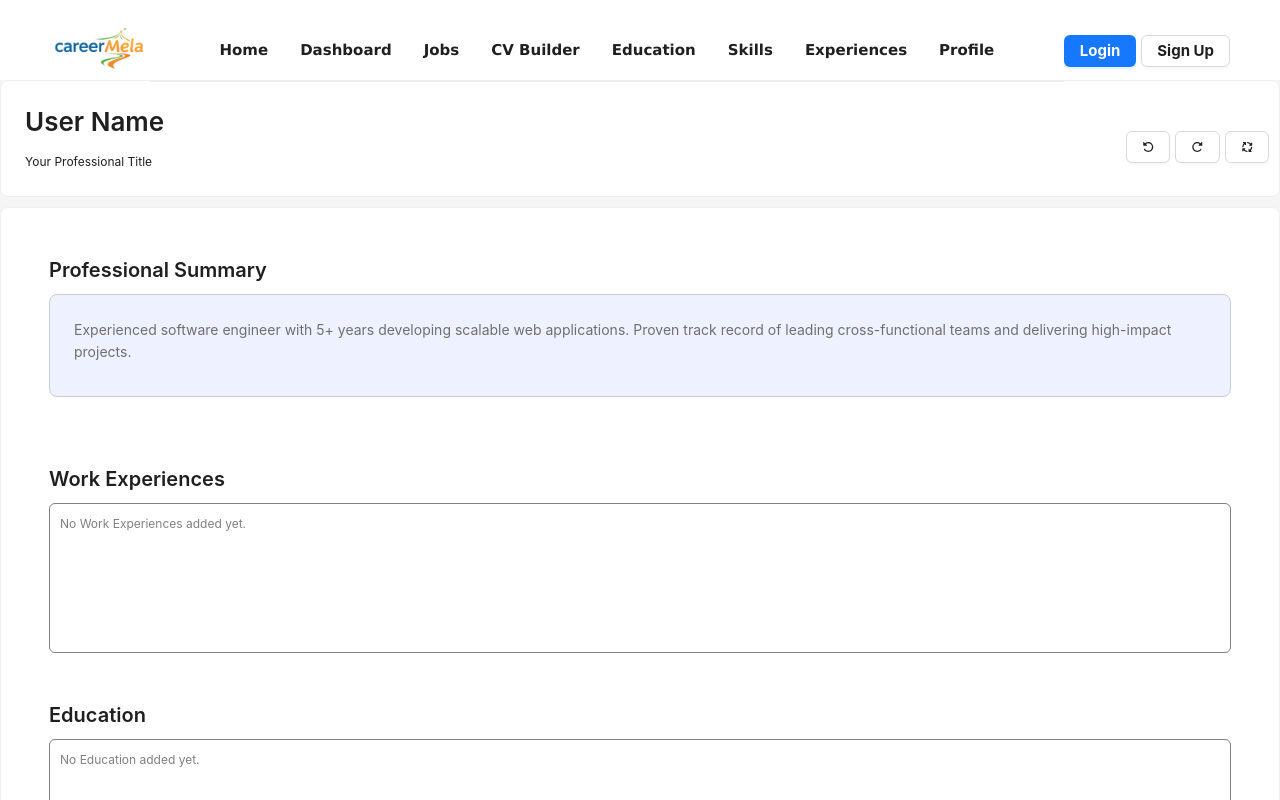
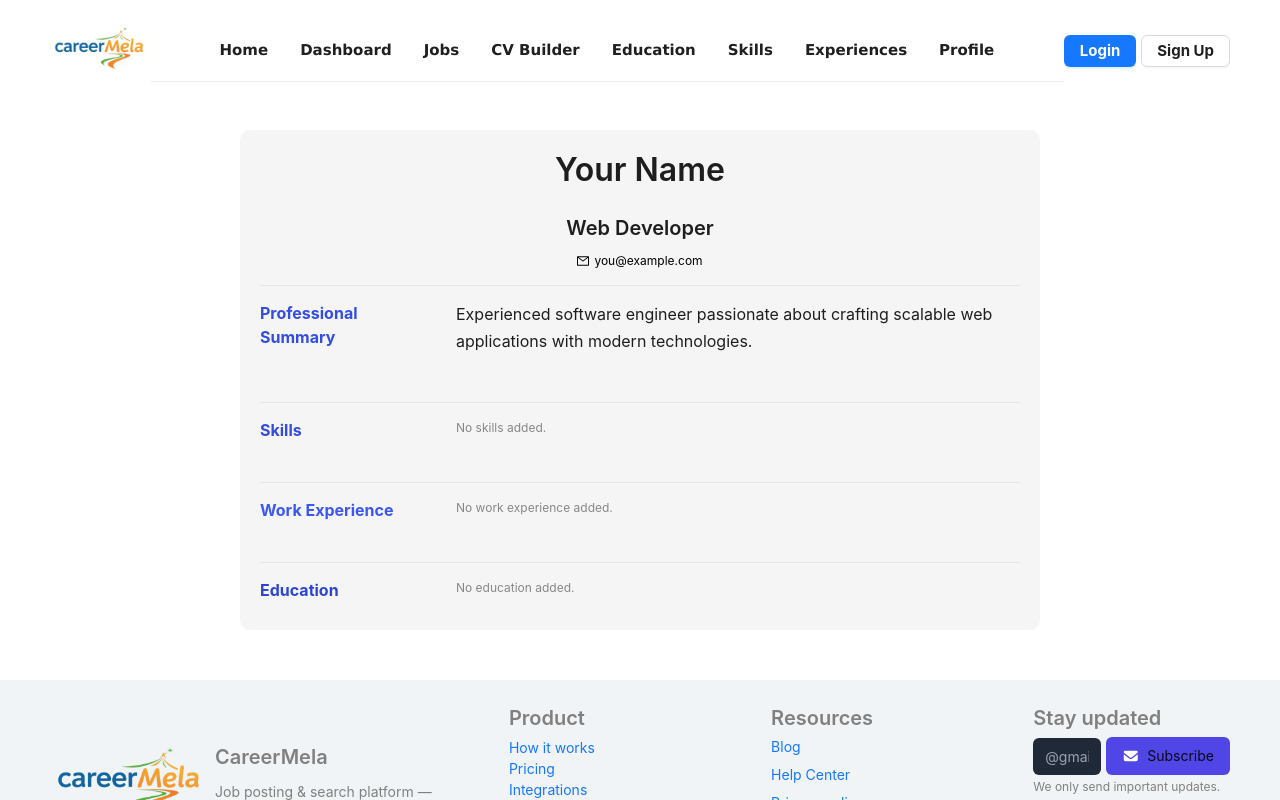
Before and after one commit to i-am-sumi/cv-builder, a Next.js app: page /preview in a window 1280 px wide. Shown: the top 800 px of the page. Built offline with nearby package versions, Linux system fonts and the light colour scheme.

Commit message:
update code

```diff
--- a/app/preview/page.js
+++ b/app/preview/page.js
@@ -1,13 +1,7 @@
 "use client";
 
-import { ButtonDiv, CVbuilderCard } from "@/modules/cv/CVBuilder.stc";
-import {
-  faArrowsSpin,
-  faRotateLeft,
-  faRotateRight,
-} from "@fortawesome/free-solid-svg-icons";
-import { FontAwesomeIcon } from "@fortawesome/react-fontawesome";
-import { Button, Card, Layout, Tag, Typography } from "antd";
+import { MailOutlined } from "@ant-design/icons";
+import { Col, Divider, Layout, Row, Tag, Typography } from "antd";
 import { useEffect, useState } from "react";
 
 const { Title, Text, Paragraph } = Typography;
@@ -34,116 +28,144 @@ export default function PreviewPage() {
       summary:
         storeSummary ||
         parsedResume.summary ||
-        "Experienced software engineer with 5+ years developing scalable web applications. Proven track record of leading cross-functional teams and delivering high-impact projects.",
+        "Experienced software engineer passionate about crafting scalable web applications with modern technologies.",
       experiences: parsedResume.experiences || [],
       education: parsedResume.education || [],
       skills: parsedResume.skills || [],
     });
   }, []);
 
-  const renderSection = (title, items) => (
-    <CVbuilderCard style={{ border: "none" }}>
-      <Title level={3}>{title}</Title>
-      <div
-        style={{
-          minHeight: "150px",
-          border: "1px solid gray",
-          padding: "10px",
-          borderRadius: "6px",
-        }}
-      >
-        {items.length === 0 && (
-          <Paragraph style={{ color: "gray" }}>No {title} added yet.</Paragraph>
-        )}
-
-        {items.map((item, i) => (
-          <Card
-            key={i}
-            style={{
-              marginBottom: "10px",
-              background: "#fefefe",
-              border: "1px solid #d9d9d9",
-            }}
-          >
-            <Title level={5}>{item.jobTitle || item.degree || item.name}</Title>
-            <Text>{item.company || item.institution || item.category}</Text>
-            {item.description && (
-              <Paragraph style={{ fontSize: "12px", color: "gray" }}>
-                {item.description}
-              </Paragraph>
-            )}
-            {item.technologies && (
-              <div style={{ marginTop: "5px" }}>
-                {item.technologies.map((tech, idx) => (
-                  <Tag key={idx} color="blue">
-                    {tech}
-                  </Tag>
-                ))}
-              </div>
-            )}
-          </Card>
-        ))}
-      </div>
-    </CVbuilderCard>
-  );
-
   const { user, summary, experiences, education, skills } = resumeData;
 
   return (
-    <Layout>
-      <Card style={{ position: "relative" }}>
-        <Title level={2}>
-          {user ? `${user.firstName} ${user.lastName}` : "User Name"}
-        </Title>
-        <Text>
-          {user ? "Senior Software Engineer" : "Your Professional Title"}
-        </Text>
+    <Layout
+      style={{
+        padding: "20px",
+        margin: "50px auto",
+        maxWidth: "800px",
+        borderRadius: "10px",
+      }}
+    >
+      <div>
+        <div style={{ textAlign: "center" }}>
+          <Title>
+            {user ? `${user.firstName} ${user.lastName}` : "Your Name"}
+          </Title>
+          <Title level={3}>{experiences[0]?.jobTitle || "Web Developer"}</Title>
 
-        <ButtonDiv>
-          <Button>
-            <FontAwesomeIcon icon={faRotateLeft} style={{ fontSize: "10px" }} />
-          </Button>
-          <Button>
-            <FontAwesomeIcon
-              icon={faRotateRight}
-              style={{ fontSize: "10px" }}
-            />
-          </Button>
-          <Button>
-            <FontAwesomeIcon icon={faArrowsSpin} style={{ fontSize: "10px" }} />
-          </Button>
-        </ButtonDiv>
-      </Card>
+          <div
+            style={{ display: "flex", gap: "5px", justifyContent: "center" }}
+          >
+            <span>
+              <MailOutlined style={{ marginRight: "5px" }} />
+              {user?.email || "you@example.com"}
+            </span>
+          </div>
+        </div>
 
-      <Card style={{ marginTop: "10px" }}>
-        <CVbuilderCard style={{ border: "none", position: "relative" }}>
-          <Title level={3}>Professional Summary</Title>
-          <Card
-            style={{
-              marginBottom: "20px",
-              background: "#eef1ff",
-              border: "1px solid #c9ccd1",
-            }}
-          >
-            <Paragraph
-              style={{
-                color: "#6f6f70",
-                marginBottom: "8px",
-                fontSize: "14px",
-                lineHeight: "1.6",
-              }}
-            >
-              {summary}
-            </Paragraph>
-          </Card>
-        </CVbuilderCard>
+        <Divider style={{ marginTop: "15px", marginBottom: "15px" }} />
 
-        {renderSection("Work Experiences", experiences)}
+        <div className="space-y-8">
+          <Row gutter={[24, 16]} align="top">
+            <Col xs={24} md={6}>
+              <Title
+                level={4}
+                style={{ fontWeight: "bold", color: "#334de4ff" }}
+              >
+                Professional Summary
+              </Title>
+            </Col>
+            <Col xs={24} md={18}>
+              <Paragraph style={{ fontSize: "16px" }}>{summary}</Paragraph>
+            </Col>
+          </Row>
 
-        {renderSection("Education", education)}
+          <Divider style={{ marginTop: "15px", marginBottom: "15px" }} />
 
-        {renderSection("Skills", skills)}
-      </Card>
+          <Row gutter={[24, 16]} align="top">
+            <Col xs={24} md={6}>
+              <Title
+                level={4}
+                style={{ fontWeight: "bold", color: "#324ce0ff" }}
+              >
+                Skills
+              </Title>
+            </Col>
+            <Col xs={24} md={18}>
+              <div style={{ display: "flex", gap: "5px", flexWrap: "wrap" }}>
+                {skills.length > 0 ? (
+                  skills.map((skill, i) => (
+                    <Tag key={i} color="blue">
+                      {skill.name}
+                    </Tag>
+                  ))
+                ) : (
+                  <Text type="secondary">No skills added.</Text>
+                )}
+              </div>
+            </Col>
+          </Row>
+
+          <Divider style={{ marginTop: "15px", marginBottom: "15px" }} />
+          <Row gutter={[24, 16]} align="top">
+            <Col xs={24} md={6}>
+              <Title
+                level={4}
+                style={{ fontWeight: "bold", color: "#3a56f5ff" }}
+              >
+                Work Experience
+              </Title>
+            </Col>
+            <Col xs={24} md={18}>
+              {experiences.length > 0 ? (
+                experiences.map((exp, i) => (
+                  <div key={i} style={{ marginBottom: "5px" }}>
+                    <Title level={5}>{exp.jobTitle || "Job Title"}</Title>
+                    <Text style={{ fontSize: "13px" }}>
+                      {exp.company || "Company Name"} |{" "}
+                      {exp.duration || "2020 - Present"}
+                    </Text>
+                    <Paragraph>
+                      {exp.description ||
+                        "Responsible for developing, testing, and deploying scalable web applications using modern frameworks."}
+                    </Paragraph>
+                  </div>
+                ))
+              ) : (
+                <Text type="secondary">No work experience added.</Text>
+              )}
+            </Col>
+          </Row>
+
+          <Divider style={{ marginTop: "15px", marginBottom: "15px" }} />
+
+          <Row gutter={[24, 16]} align="top">
+            <Col xs={24} md={6}>
+              <Title
+                level={4}
+                style={{ fontWeight: "bold", color: "#2c45d4ff" }}
+              >
+                Education
+              </Title>
+            </Col>
+            <Col xs={24} md={18}>
+              {education.length > 0 ? (
+                education.map((edu, i) => (
+                  <div key={i} style={{ marginBottom: "5px" }}>
+                    <Title level={5}>{edu.degree || "Degree Title"}</Title>
+                    <Text>
+                      {edu.institution || "Institution Name"} |{" "}
+                      {edu.year || "2020"}
+                    </Text>
+                  </div>
+                ))
+              ) : (
+                <Text type="secondary">No education added.</Text>
+              )}
+            </Col>
+          </Row>
+        </div>
+      </div>
     </Layout>
   );
 }
```
